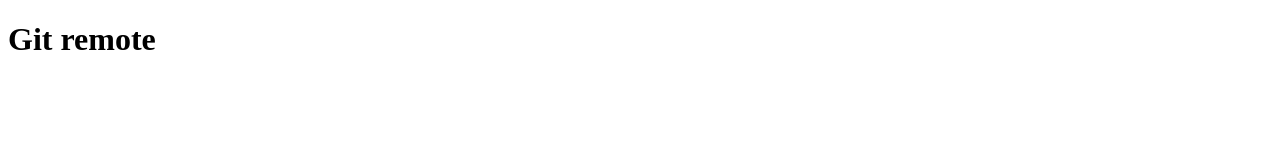
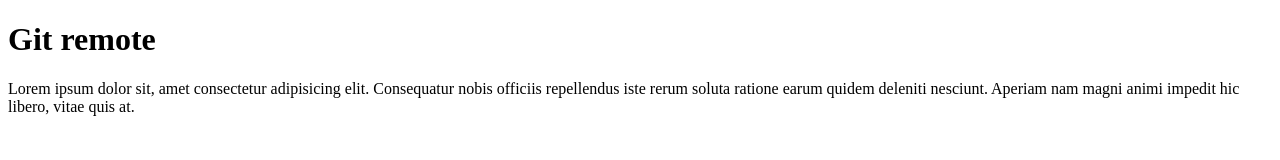
Before and after one commit to Abyansyah-aa/git-tes, a plain HTML site: page index.html in a window 1280 px wide. Drawn offline with Linux system fonts and the light colour scheme.

Commit message:
menambahkan paragraf

```diff
--- a/index.html
+++ b/index.html
@@ -8,5 +8,7 @@
 </head>
 <body>
     <h1>Git remote</h1>
+
+    <p>Lorem ipsum dolor sit, amet consectetur adipisicing elit. Consequatur nobis officiis repellendus iste rerum soluta ratione earum quidem deleniti nesciunt. Aperiam nam magni animi impedit hic libero, vitae quis at.</p>
 </body>
 </html>
```
